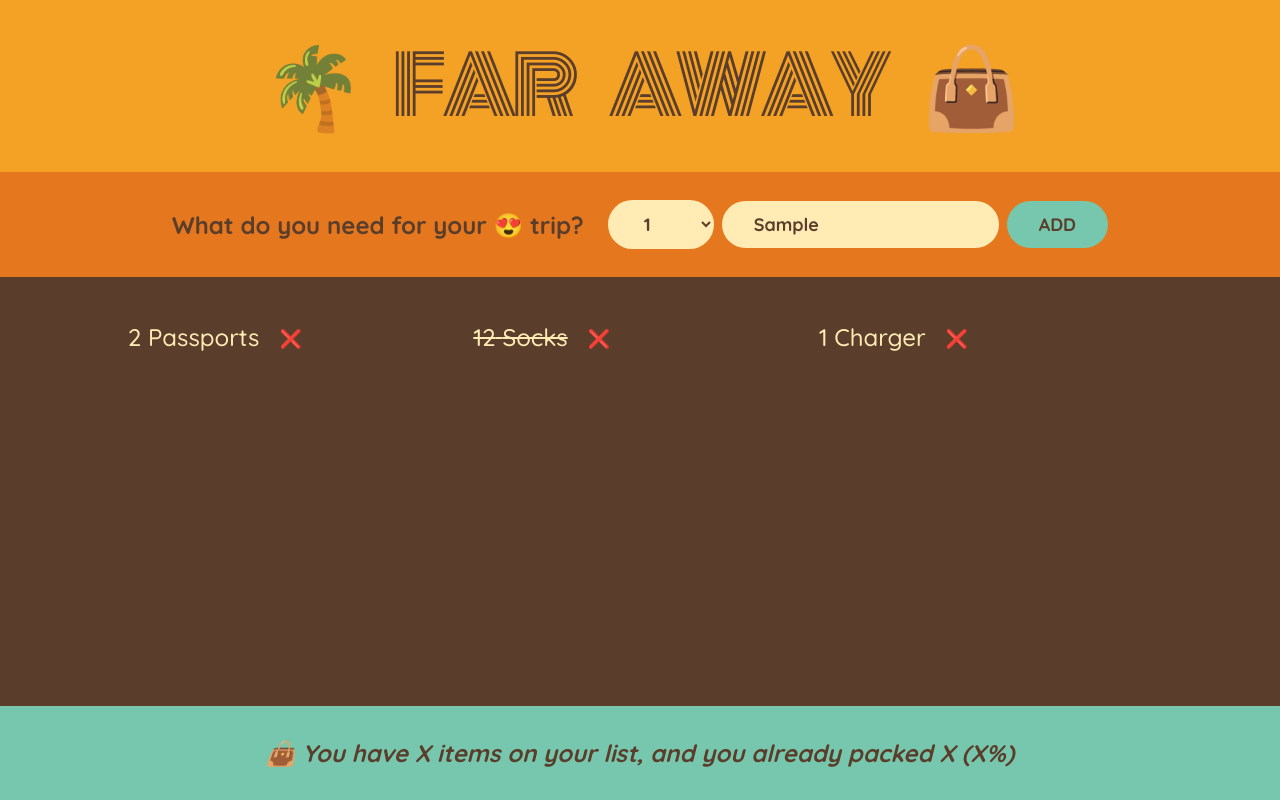
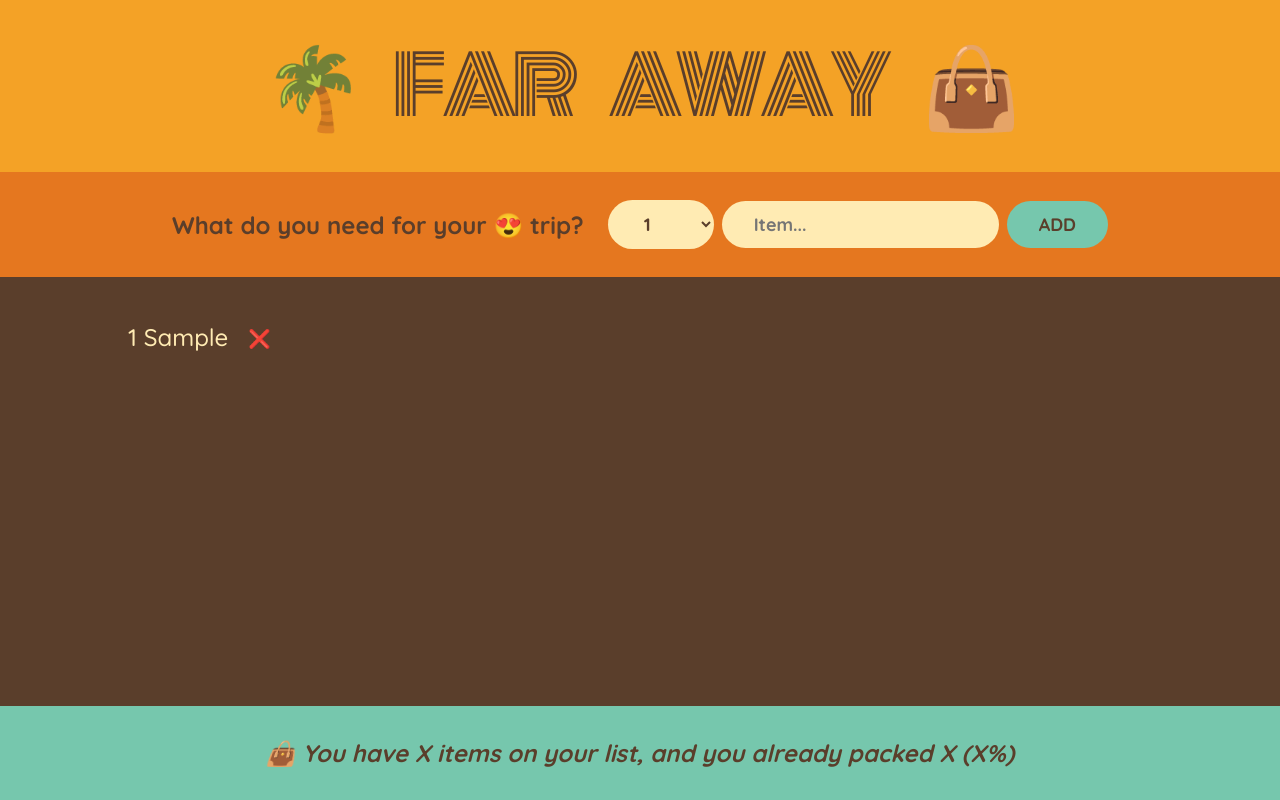
Before and after one commit to mkc-c/travel-list, a React (Create React App) app: page / in a window 1280 px wide. Both pictures are taken after typing "Sample" into the empty fields and a click on the button "ADD". Built offline with nearby package versions, Linux system fonts and the light colour scheme.

Commit message:
too many changes to track, self documenting changes

```diff
--- a/src/App.js
+++ b/src/App.js
@@ -7,11 +7,17 @@ const initialItems = [
 ];
 
 export default function App() {
+  const [items, setItems] = useState([]);
+
+  function handleAddItems(item) {
+    setItems((items) => [...items, item]);
+  }
+
   return (
     <div className="app">
       <Logo />
-      <Form />
-      <PackingList />
+      <Form onAddItems={handleAddItems} />
+      <PackingList items={items} />
       <Stats />
     </div>
   );
@@ -21,22 +27,37 @@ function Logo() {
   return <h1>🌴 Far Away 👜</h1>;
 }
 
-function Form() {
+function Form({ onAddItems }) {
   const [description, setDescription] = useState("");
+  const [quantity, setQuantity] = useState(1);
 
   function handleSubmit(event) {
     event.preventDefault();
+
+    if (!description) return;
+
+    const newItem = { description, quantity, packed: false, id: Date.now() };
+
+    onAddItems(newItem);
+
+    setQuantity(1);
+    setDescription("");
   }
 
   return (
     <form className="add-form" onSubmit={handleSubmit}>
       <h3>What do you need for your 😍 trip?</h3>
-      <select>
-        {Array.from({ length: 20 }, (_, index) => index + 1).map((num) => (
-          <option key={num} value={num}>
-            {num}
-          </option>
-        ))}
+      <select
+        value={quantity}
+        onChange={(event) => setQuantity(Number(event.target.value))}
+      >
+        {Array.from({ length: 20 }, (_, index) => index + 1).map((num) => {
+          return (
+            <option key={num} value={num}>
+              {num}
+            </option>
+          );
+        })}
       </select>
       <input
         type="text"
@@ -49,22 +70,23 @@ function Form() {
   );
 }
 
-function PackingList() {
+function PackingList({ items }) {
   return (
     <div className="list">
       <ul>
-        {initialItems.map((item) => (
-          <Item item={item} key={item.id} />
-        ))}
+        {items.map((item) => {
+          return <Item item={item} key={item.description} />;
+        })}
       </ul>
     </div>
   );
 }
 
 function Item({ item }) {
+  console.log(item);
   return (
     <li>
-      <span style={item.packed ? { textDecoration: "line-through" } : {}}>
+      <span>
         {item.quantity} {item.description}
       </span>
       <button>❌</button>
```
